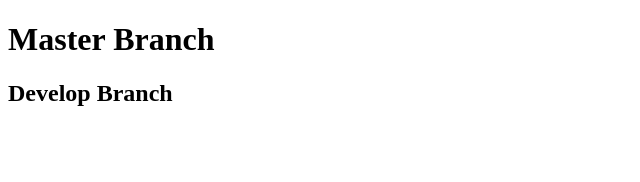
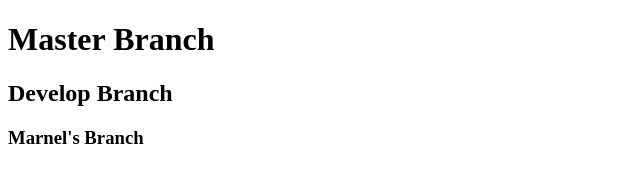
Before and after one commit to MRahimi729/teamGit, a plain HTML site: page index.html in a window 1280 px wide. Shown: the whole page, without its empty margins (0-640 px from the left). Drawn offline with Linux system fonts and the light colour scheme.

Commit message:
created a branch and added h3 tag

```diff
--- a/index.html
+++ b/index.html
@@ -11,6 +11,7 @@
 
     <h1> Master Branch</h1>
     <h2>Develop Branch</h2>
+    <h3>Marnel's Branch</h3>
 
 </body>
 
```
